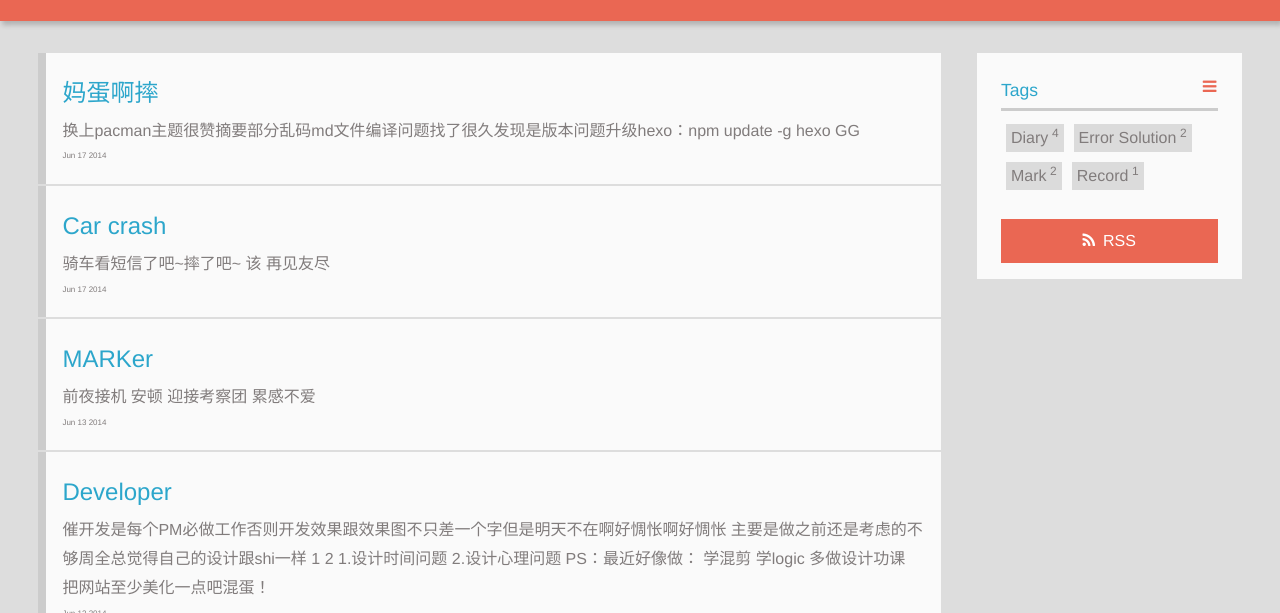
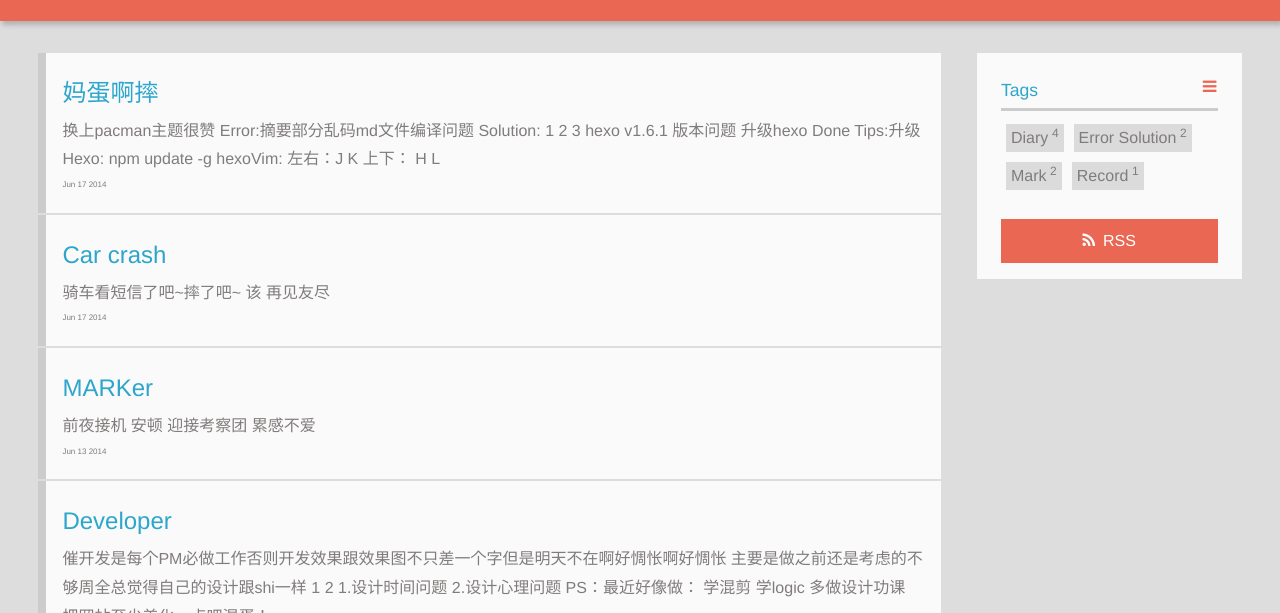
Before and after one commit to bennyonce/bennyonce.github.io, a plain HTML site: page index.html in a window 1280 px wide. Shown: the part 187-800 px from the top of the page. Drawn offline with Linux system fonts and the light colour scheme.

Commit message:
Site updated: 2014-06-18 01:02:03

```diff
--- a/index.html
+++ b/index.html
@@ -68,9 +68,18 @@
     <h1 itemprop="name">妈蛋啊摔</h1>
 
 
-           <p itemprop="description" >换上pacman主题很赞摘要部分乱码md文件编译问题找了很久发现是版本问题升级hexo：npm update -g hexo
+           <p itemprop="description" >换上pacman主题很赞
+Error:摘要部分乱码md文件编译问题
+Solution:
+1
+2
+3
+hexo v1.6.1 版本问题
+升级hexo
+Done
 
-GG</p>
+
+Tips:升级Hexo:  npm update -g hexoVim: 左右：J K 上下： H L        </p>
 
 
     <time datetime="2014-06-17T09:32:30.000Z" itemprop="datePublished">Jun 17 2014</time>
```
Also changed, not shown: 2014/06/17/妈蛋啊摔/index.html (+24 -4 lines).
